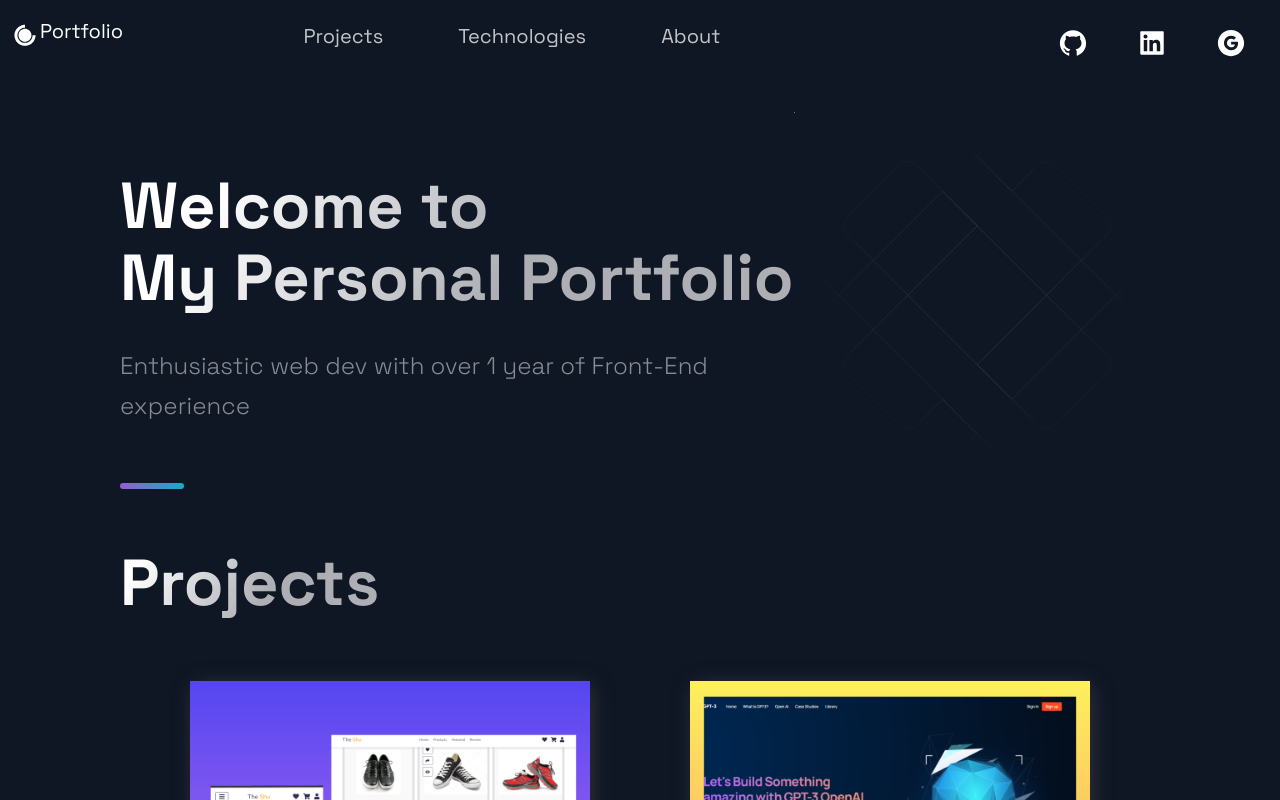
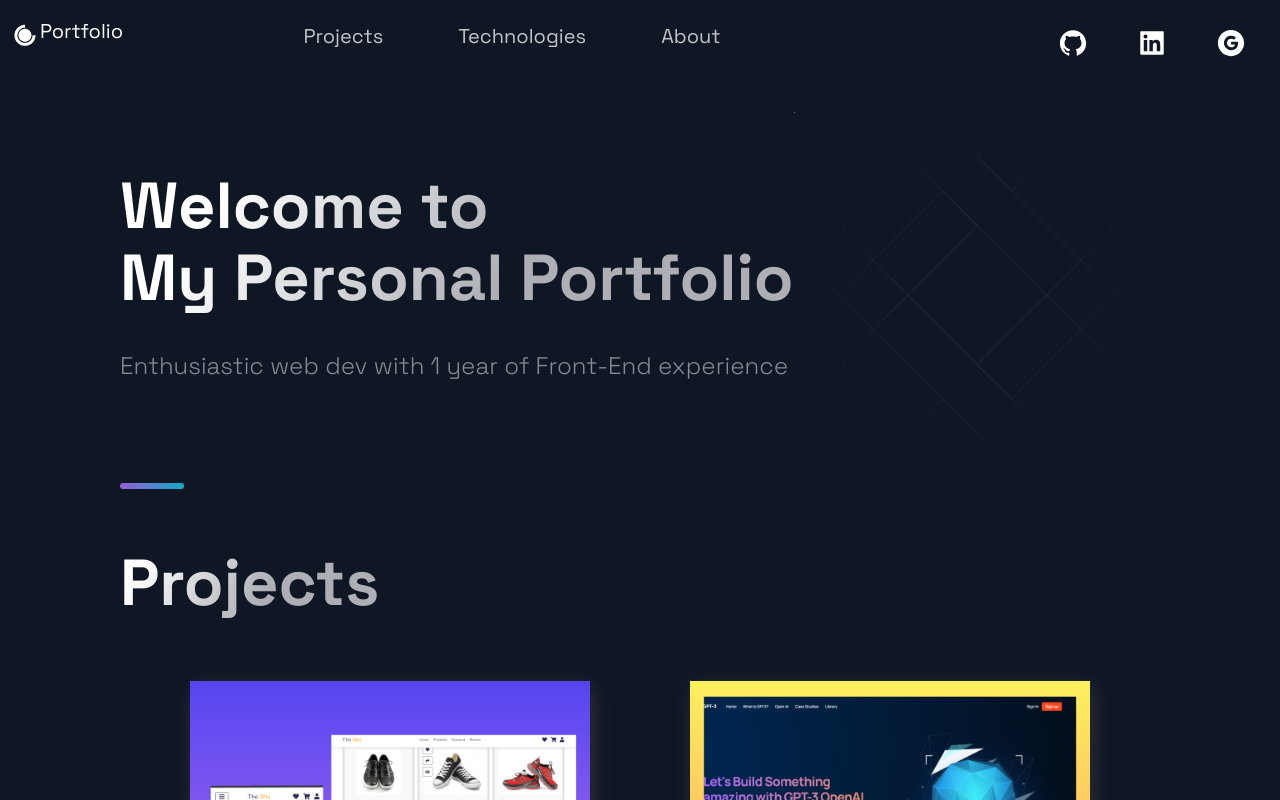
Before and after one commit to Billioma/portfolio, a Next.js app: page / in a window 1280 px wide. Shown: the top 800 px of the page. Built offline with nearby package versions, Linux system fonts and the light colour scheme.

Commit message:
Update Hero.js

```diff
--- a/src/components/Hero/Hero.js
+++ b/src/components/Hero/Hero.js
@@ -12,7 +12,7 @@ const Hero = () => (
         My Personal Portfolio
       </SectionTitle>
       <SectionText>
-        Enthusiastic web dev with over 1 year of Front-End experience
+        Enthusiastic web dev with 1 year of Front-End experience
       </SectionText>
     </LeftSection>
   </section>
```
